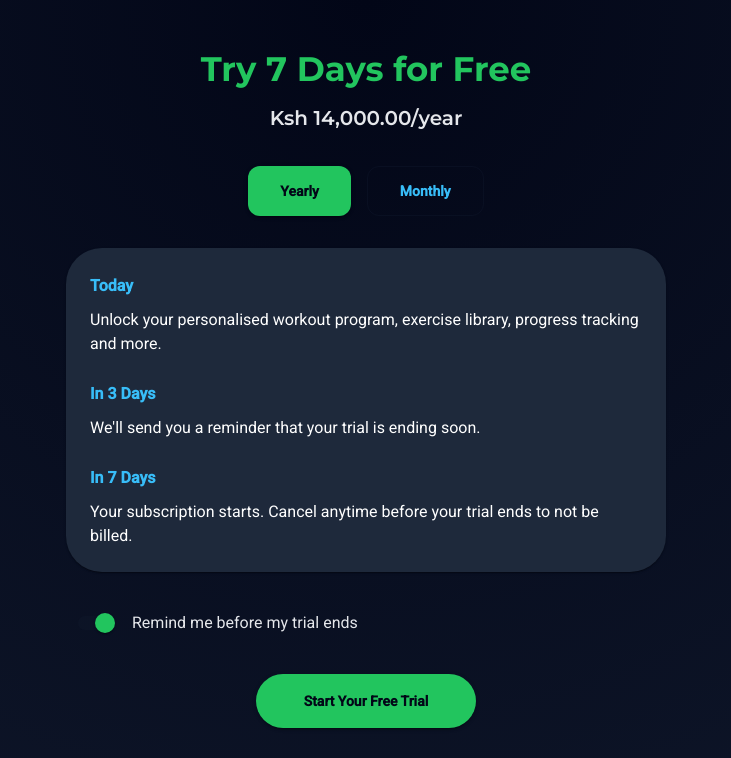
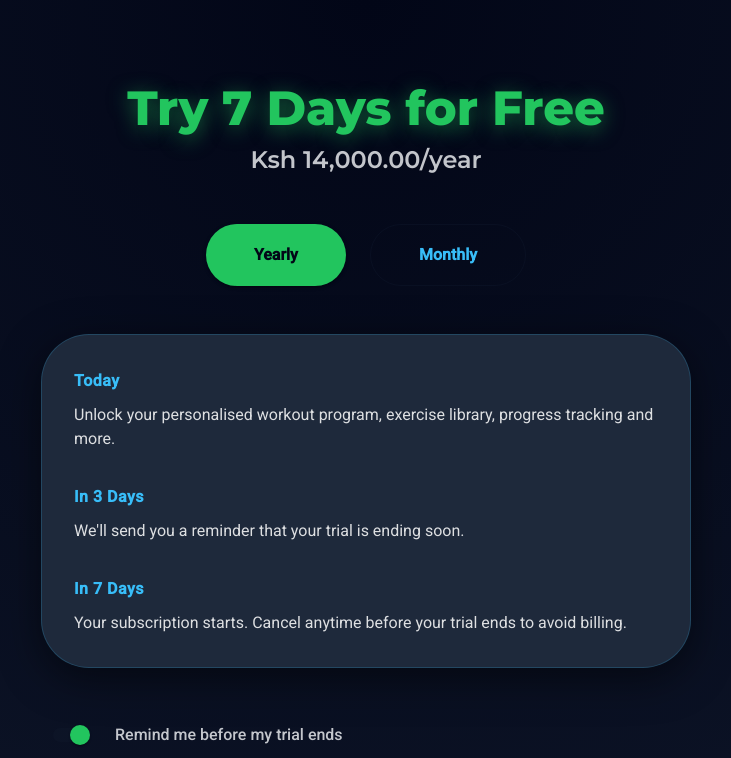
Before and after one commit to Anto-4ny/phoenix-mvp, a React (Create React App) app: page /subscription in a window 1280 px wide. Shown: the top 758 px of the page, without its empty margins (274-1005 px from the left). Built offline with nearby package versions, Linux system fonts and the light colour scheme.

Commit message:
analysiyng subscription

```diff
--- a/src/pages/SubscriptionPage.tsx
+++ b/src/pages/SubscriptionPage.tsx
@@ -8,6 +8,7 @@ import {
   CardContent,
   Divider,
   Switch,
+  Fade,
 } from '@mui/material';
 
 export default function SubscriptionPage() {
@@ -20,37 +21,56 @@ export default function SubscriptionPage() {
     <Box
       minHeight="100vh"
       px={{ xs: 3, md: 6 }}
-      py={{ xs: 4, md: 6 }}
+      py={{ xs: 6, md: 10 }}
       bgcolor="#0F172A"
       color="#E5E7EB"
       display="flex"
       flexDirection="column"
       alignItems="center"
-      sx={{ background: 'radial-gradient(circle at top, #020617, #0F172A)' }}
+      sx={{
+        background: 'radial-gradient(circle at top, #020617, #0F172A)',
+        fontFamily: "'Inter', sans-serif",
+      }}
     >
       {/* Header */}
+      <Fade in timeout={800}>
+        <Stack alignItems="center" mb={6} spacing={1}>
           <Typography
-        variant="h4"
-        fontWeight={700}
+            variant="h3"
+            fontWeight={800}
             color="#22C55E"
-        mb={1.5}
             textAlign="center"
+            sx={{ textShadow: '0px 4px 20px rgba(34,197,94,0.5)' }}
           >
             Try 7 Days for Free
           </Typography>
-      <Typography variant="h6" color="#E5E7EB" mb={4} textAlign="center">
+          <Typography
+            variant="h5"
+            color="#E5E7EB"
+            textAlign="center"
+            sx={{ opacity: 0.85 }}
+          >
             {price}
           </Typography>
+        </Stack>
+      </Fade>
 
       {/* Billing Toggle */}
-      <Stack direction="row" spacing={2} mb={4}>
+      <Stack direction="row" spacing={3} mb={6}>
         <Button
           variant={billing === 'yearly' ? 'contained' : 'outlined'}
           sx={{
             bgcolor: billing === 'yearly' ? '#22C55E' : 'transparent',
             color: billing === 'yearly' ? '#020617' : '#38BDF8',
-            px: 4,
-            py: 1.5,
+            px: 6,
+            py: 2,
+            fontWeight: 700,
+            borderRadius: 3,
+            fontSize: '1rem',
+            transition: 'all 0.3s ease',
+            '&:hover': {
+              bgcolor: billing === 'yearly' ? '#16a34a' : 'rgba(56,189,248,0.1)',
+            },
           }}
           onClick={() => setBilling('yearly')}
         >
@@ -61,8 +81,15 @@ export default function SubscriptionPage() {
           sx={{
             bgcolor: billing === 'monthly' ? '#22C55E' : 'transparent',
             color: billing === 'monthly' ? '#020617' : '#38BDF8',
-            px: 4,
-            py: 1.5,
+            px: 6,
+            py: 2,
+            fontWeight: 700,
+            borderRadius: 3,
+            fontSize: '1rem',
+            transition: 'all 0.3s ease',
+            '&:hover': {
+              bgcolor: billing === 'monthly' ? '#16a34a' : 'rgba(56,189,248,0.1)',
+            },
           }}
           onClick={() => setBilling('monthly')}
         >
@@ -74,51 +101,55 @@ export default function SubscriptionPage() {
       <Card
         sx={{
           bgcolor: '#1E293B',
-          borderRadius: 3,
+          borderRadius: 4,
           width: '100%',
-          maxWidth: 600,
-          mb: 4,
-          p: 3,
+          maxWidth: 650,
+          mb: 6,
+          p: 4,
+          boxShadow: '0 10px 40px rgba(0,0,0,0.5)',
+          border: '1px solid rgba(56,189,248,0.2)',
+          transition: 'transform 0.3s ease, box-shadow 0.3s ease',
+          '&:hover': { transform: 'translateY(-5px)', boxShadow: '0 20px 60px rgba(0,0,0,0.6)' },
         }}
       >
-        <Stack spacing={3}>
-          <Stack spacing={1}>
-            <Typography variant="subtitle1" fontWeight={700} color="#38BDF8">
-              Today
+        <Stack spacing={4}>
+          {[
+            {
+              title: 'Today',
+              desc: 'Unlock your personalised workout program, exercise library, progress tracking and more.',
+            },
+            {
+              title: 'In 3 Days',
+              desc: "We'll send you a reminder that your trial is ending soon.",
+            },
+            {
+              title: 'In 7 Days',
+              desc: 'Your subscription starts. Cancel anytime before your trial ends to avoid billing.',
+            },
+          ].map((item) => (
+            <Stack key={item.title} spacing={1}>
+              <Typography
+                variant="subtitle1"
+                fontWeight={700}
+                color="#38BDF8"
+                sx={{ letterSpacing: 0.5 }}
+              >
+                {item.title}
               </Typography>
-            <Typography>
-              Unlock your personalised workout program, exercise library, progress tracking and more.
-            </Typography>
+              <Typography sx={{ opacity: 0.85 }}>{item.desc}</Typography>
             </Stack>
-
-          <Stack spacing={1}>
-            <Typography variant="subtitle1" fontWeight={700} color="#38BDF8">
-              In 3 Days
-            </Typography>
-            <Typography>
-              We'll send you a reminder that your trial is ending soon.
-            </Typography>
-          </Stack>
-
-          <Stack spacing={1}>
-            <Typography variant="subtitle1" fontWeight={700} color="#38BDF8">
-              In 7 Days
-            </Typography>
-            <Typography>
-              Your subscription starts. Cancel anytime before your trial ends to not be billed.
-            </Typography>
-          </Stack>
+          ))}
         </Stack>
       </Card>
 
       {/* Reminder Toggle */}
       <Stack
         direction="row"
-        spacing={1}
+        spacing={2}
         alignItems="center"
-        mb={4}
+        mb={6}
         width="100%"
-        maxWidth={600}
+        maxWidth={650}
       >
         <Switch
           checked={reminder}
@@ -126,9 +157,12 @@ export default function SubscriptionPage() {
           sx={{
             '& .MuiSwitch-thumb': { bgcolor: '#22C55E' },
             '& .Mui-checked': { color: '#22C55E' },
+            '& .MuiSwitch-track': { opacity: 0.3 },
           }}
         />
-        <Typography>Remind me before my trial ends</Typography>
+        <Typography sx={{ opacity: 0.85, fontWeight: 500 }}>
+          Remind me before my trial ends
+        </Typography>
       </Stack>
 
       {/* CTA */}
@@ -137,25 +171,26 @@ export default function SubscriptionPage() {
         sx={{
           bgcolor: '#22C55E',
           color: '#020617',
-          px: 6,
-          py: 1.8,
-          mb: 2,
-          fontWeight: 700,
+          px: 8,
+          py: 2.2,
+          fontWeight: 800,
+          fontSize: '1.2rem',
           borderRadius: 3,
+          boxShadow: '0 8px 20px rgba(34,197,94,0.5)',
+          transition: 'all 0.3s ease',
+          '&:hover': { bgcolor: '#16a34a', boxShadow: '0 12px 28px rgba(34,197,94,0.6)' },
         }}
         onClick={() => {
-          // TODO: Integrate subscription API here
+          // TODO: Integrate subscription API
           window.location.href = '/dashboard';
         }}
       >
         Start Your Free Trial
       </Button>
 
-      {/* Footer links */}
-      <Stack direction="row" spacing={2} mt={2}>
-        <Button sx={{ color: '#38BDF8', textTransform: 'none' }}>
-          Have a subscription?
-        </Button>
+      {/* Footer Links */}
+      <Stack direction="row" spacing={3} mt={6}>
+        <Button sx={{ color: '#38BDF8', textTransform: 'none' }}>Have a subscription?</Button>
         <Divider orientation="vertical" flexItem sx={{ borderColor: '#38BDF8' }} />
         <Button sx={{ color: '#38BDF8', textTransform: 'none' }}>Privacy</Button>
         <Divider orientation="vertical" flexItem sx={{ borderColor: '#38BDF8' }} />
```
Lines whose indentation alone changed are shown as unchanged.
